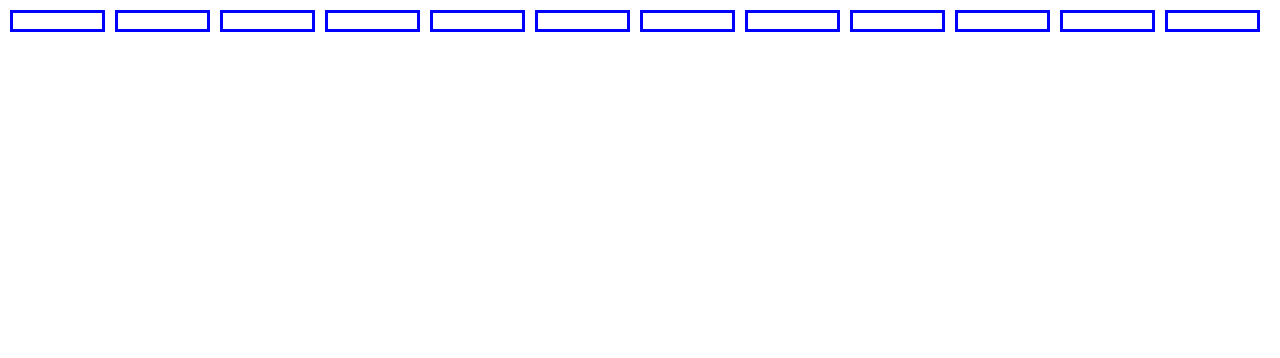
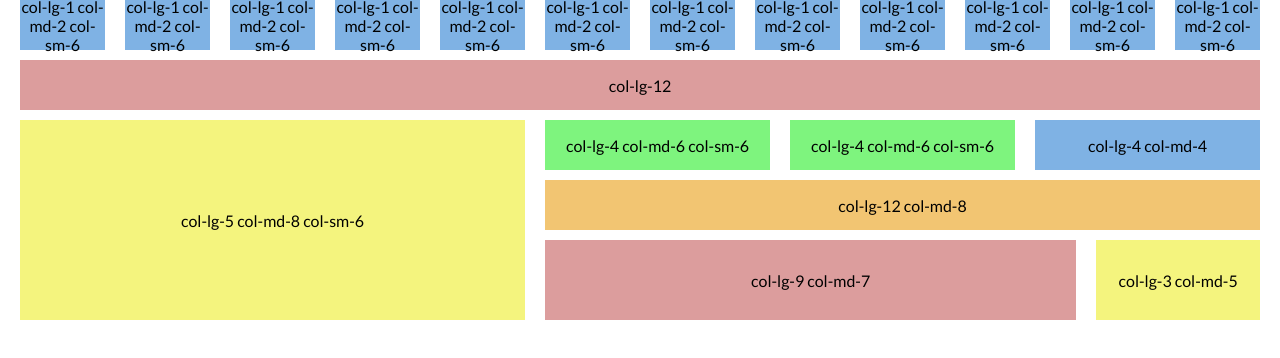
Before and after one commit to showell215/HotPantsFC, a website: page src/views/grid.html in a window 1280 px wide. Drawn offline with nearby package versions, Linux system fonts and the light colour scheme; files that its build step writes are made by us from their sources.

Commit message:
grid usage example

```diff
--- a/package.json
+++ b/package.json
@@ -11,5 +11,6 @@
     "lint": "scss-lint src/styles/*"
   },
   "devDependencies": {
+    "autoprefixer": "^6.7.3"
   }
 }
--- a/src/styles/_base.scss
+++ b/src/styles/_base.scss
@@ -40,6 +40,14 @@ body {
   margin-top: 0;
 }
 
+.padding-bottom-1 {
+  padding-bottom: 20px;
+}
+
+.margin-bottom-1 {
+  margin-bottom: 10px;
+}
+
 //background
 #main {
   top: 0;
--- a/src/styles/_grid.scss
+++ b/src/styles/_grid.scss
@@ -1,17 +1,11 @@
 $nColumns: 12;
 
 $breakpoints: (
-    sm: 320px,
-    md: 560px,
-    lg: 1000px
+    xs: 320px,
+    sm: 580px,
+    md: 1000px,
+    lg: 1240px
 );
-
-[class*='col-'] {
-  padding: .5rem;
-  width: 100%;
-  max-width: 100%;
-  min-height: 1px;
-}
 
 @mixin break($size) {
   @media (min-width: map-get($breakpoints, $size)) {
@@ -19,22 +13,65 @@ $breakpoints: (
   }
 }
 
+@mixin max($size) {
+  @media (max-width: map-get($breakpoints, $size - 1px)) {
+    @content
+  }
+}
+
+[class*='col-'] {
+  float: none;
+  width: 100%;
+
+  &.grid {
+      width: calc(100% + 20px);
+  }
+  @media (min-width: (map-get($breakpoints, sm))) {
+    float: left;
+  }
+  max-width: 100%;
+  padding: 0 10px;
+  min-height: 1px;
+  webkit-box-sizing: border-box;
+  -moz-box-sizing: border-box;
+  box-sizing: border-box
+}
+
 .grid {
-  display: flex;
-  flex-flow: row wrap;
-  padding: 10px;
+  margin: 0 auto;
+  padding: 0 10px 10px;
   max-width: 1600px;
-  margin: 0 auto;
-}
+  box-sizing: border-box;
 
   // loop over the breakpoints
   @each $key, $value in $breakpoints {
     @for $i from $nColumns through 1 {
       .col-#{$key}-#{$i} {
         @include break($key) {
-        flex: 0 0 calc(#{$i / $nColumns * 100%} - 10px);
-        margin-right: 10px;
+          width: (100% * ($i / $nColumns));
+        }
+        &.grid{
+          @include break($key) {
+            width: calc(#{(100% * $i / $nColumns)} + 20px);
           }
         }
       }
     }
+  }
+  //hide classes
+  .hide-sm {
+    @media (min-width: map-get($breakpoints, sm)) and (max-width: map-get($breakpoints, md) - 1px) {
+      display: none;
+    }
+  }
+  .hide-xs {
+    @media (min-width: map-get($breakpoints, xs)) and (max-width: map-get($breakpoints, sm) - 1px) {
+      display: none;
+    }
+  }
+
+  .grid {
+    margin-left: -10px;
+    margin-right: -10px
+  }
+}
--- a/src/views/grid.html
+++ b/src/views/grid.html
@@ -7,21 +7,117 @@
     <meta name="viewport" content="width=device-width, initial-scale=1">
     <link href="https://fonts.googleapis.com/css?family=Lato" rel="stylesheet">
     <link href="dist/main.css" rel="stylesheet">
+    <style>
+        [class*='-box'] {
+            height: 50px;
+            display: flex;
+            align-items: center;
+            text-align: center;
+            justify-content: center;
+        }
+        .blue-box {
+            background-color: rgba(43, 127, 211, 0.6);
+        }
+        .red-box {
+            background-color: rgba(175, 33, 33, 0.44);
+        }
+        .yellow-box {
+            background-color: rgba(237, 237, 33, 0.58);
+        }
+        .green-box {
+            background-color: rgba(33, 237, 33, 0.58);
+        }
+        .orange-box {
+            background-color: rgba(233, 157, 16, 0.59);
+        }
+    </style>
+    <script>
+        document.addEventListener("DOMContentLoaded", function () {
+            var gridDivs = document.querySelectorAll(".grid > div");
+                gridDivs.forEach(function (elGrid) {
+                    var text = "";
+                    if (!elGrid.classList.contains("grid")) {
+                        elGrid.classList.forEach(function (cls, i) {
+                            console.log(i, cls);
+                            if (cls.indexOf("col-") > -1) {
+                                text += cls + " ";
+                            }
+                        });
+                        elGrid.children[0].appendChild(document.createTextNode(text));
+                    }
+                });
+            });
+    </script>
 </head>
 <body>
 <div class="grid">
-    <div class="col-lg-1 col-md-6 col-sm-12" style="border: 3px blue solid"></div>
-    <div class="col-lg-1 col-md-6 col-sm-12" style="border: 3px blue solid"></div>
-    <div class="col-lg-1 col-md-6 col-sm-12" style="border: 3px blue solid"></div>
-    <div class="col-lg-1 col-md-6 col-sm-12" style="border: 3px blue solid"></div>
-    <div class="col-lg-1 col-md-6 col-sm-12" style="border: 3px blue solid"></div>
-    <div class="col-lg-1 col-md-6 col-sm-12" style="border: 3px blue solid"></div>
-    <div class="col-lg-1 col-md-6 col-sm-12" style="border: 3px blue solid"></div>
-    <div class="col-lg-1 col-md-6 col-sm-12" style="border: 3px blue solid"></div>
-    <div class="col-lg-1 col-md-6 col-sm-12" style="border: 3px blue solid"></div>
-    <div class="col-lg-1 col-md-6 col-sm-12" style="border: 3px blue solid"></div>
-    <div class="col-lg-1 col-md-6 col-sm-12" style="border: 3px blue solid"></div>
-    <div class="col-lg-1 col-md-6 col-sm-12" style="border: 3px blue solid"></div>
+    <div class="col-lg-1 col-md-2 col-sm-6 margin-bottom-1">
+        <div class="blue-box"></div>
+    </div>
+    <div class="col-lg-1 col-md-2 col-sm-6 margin-bottom-1">
+        <div class="blue-box"></div>
+    </div>
+    <div class="col-lg-1 col-md-2 col-sm-6 margin-bottom-1">
+        <div class="blue-box"></div>
+    </div>
+    <div class="col-lg-1 col-md-2 col-sm-6 margin-bottom-1">
+        <div class="blue-box"></div>
+    </div>
+    <div class="col-lg-1 col-md-2 col-sm-6 margin-bottom-1">
+        <div class="blue-box"></div>
+    </div>
+    <div class="col-lg-1 col-md-2 col-sm-6 margin-bottom-1">
+        <div class="blue-box"></div>
+    </div>
+    <div class="col-lg-1 col-md-2 col-sm-6 margin-bottom-1">
+        <div class="blue-box"></div>
+    </div>
+    <div class="col-lg-1 col-md-2 col-sm-6 margin-bottom-1">
+        <div class="blue-box"></div>
+    </div>
+    <div class="col-lg-1 col-md-2 col-sm-6 margin-bottom-1">
+        <div class="blue-box"></div>
+    </div>
+    <div class="col-lg-1 col-md-2 col-sm-6 margin-bottom-1">
+        <div class="blue-box"></div>
+    </div>
+    <div class="col-lg-1 col-md-2 col-sm-6 margin-bottom-1">
+        <div class="blue-box"></div>
+    </div>
+    <div class="col-lg-1 col-md-2 col-sm-6 margin-bottom-1">
+        <div class="blue-box"></div>
+    </div>
+
+    <div class="col-lg-12 margin-bottom-1">
+        <div class="red-box"></div>
+    </div>
+
+    <div class="col-lg-5 col-md-8 col-sm-6 margin-bottom-1">
+        <div class="yellow-box" style="height:200px"></div>
+    </div>
+    <div class="col-lg-7 col-md-4 col-sm-6 grid" style="height: 200px">
+        <div class="col-lg-4 col-md-6 col-sm-6 margin-bottom-1">
+            <div class="green-box"></div>
+        </div>
+        <div class="col-lg-4 col-md-6 col-sm-6 margin-bottom-1">
+            <div class="green-box"></div>
+        </div>
+        <div class="col-lg-4 col-md-4 margin-bottom-1">
+            <div class="blue-box"></div>
+        </div>
+        <div class="col-lg-12 col-md-8 margin-bottom-1">
+            <div class="orange-box"></div>
+        </div>
+        <div class="col-lg-9 col-md-7 margin-bottom-1 hide-sm">
+            <div class="red-box" style="height: 80px"></div>
+        </div>
+        <div class="col-lg-3 col-md-5 margin-bottom-1 hide-sm">
+            <div class="yellow-box" style="height: 80px"></div>
+        </div>
+    </div>
+</div>
+
+
 </div>
 </body>
 </html>
```
Also changed, not shown: 1 other file. Lines whose indentation alone changed are shown as unchanged.
